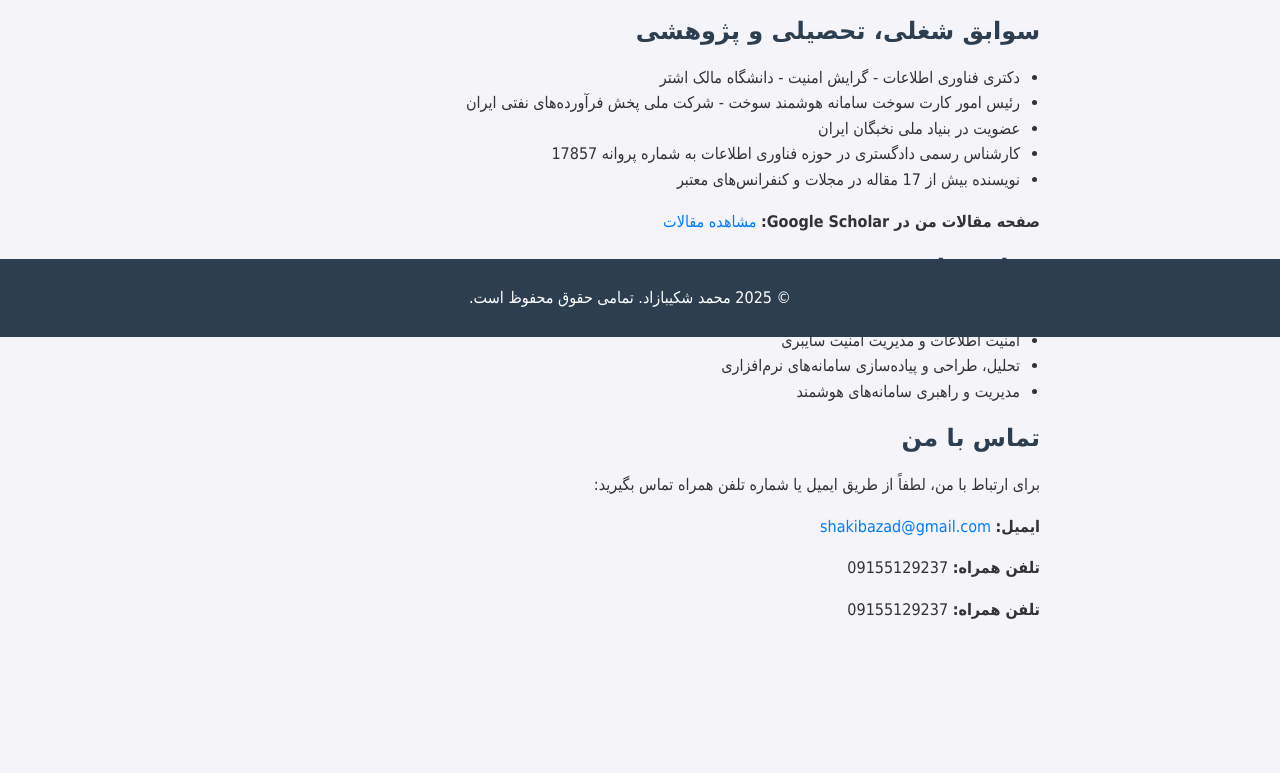
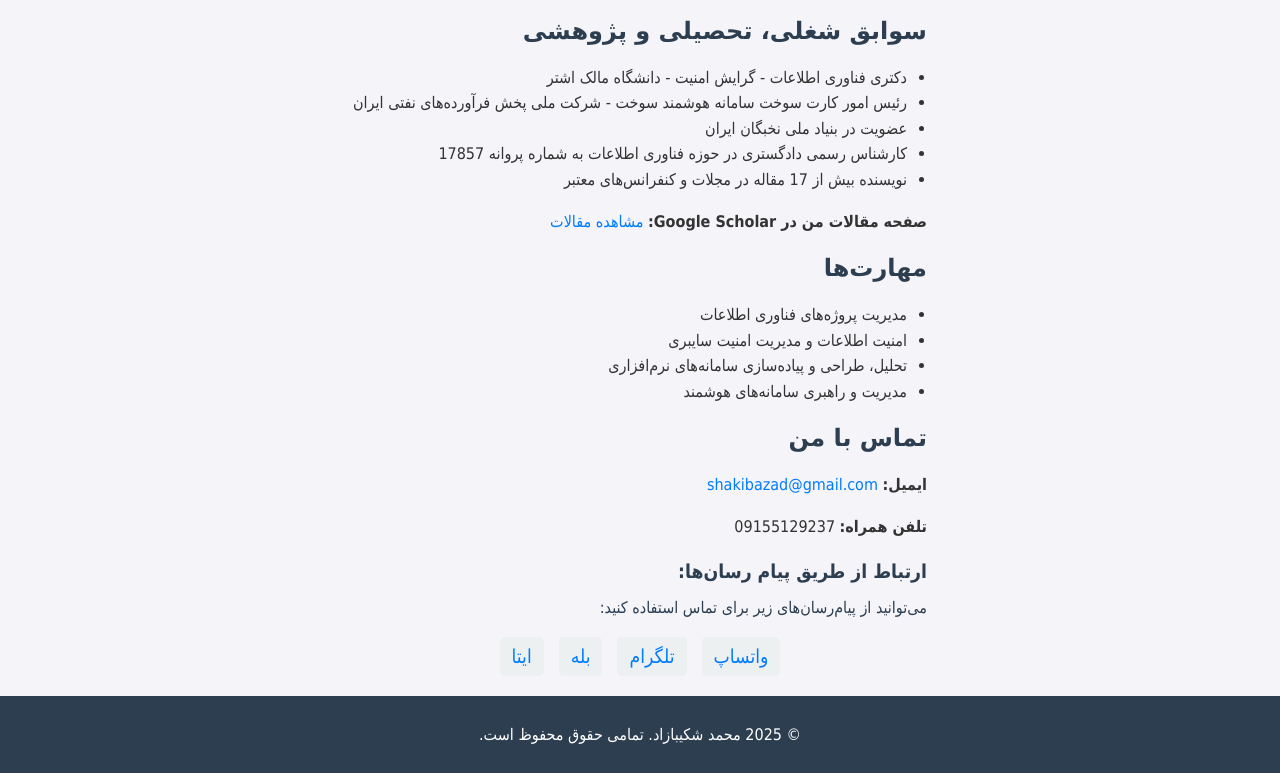
Before and after one commit to mshakibazad/shakibazad.github.io, a plain HTML site: page index.html in a window 1280 px wide. Shown: the part 463-1236 px from the top of the page. Before the commit the page ends 1122 px from the top, so only its background shows below. Drawn offline with Linux system fonts and the light colour scheme.

Commit message:
Update index.html

```diff
--- a/index.html
+++ b/index.html
@@ -13,6 +13,9 @@
             color: #333;
             direction: rtl;
             text-align: right;
+            min-height: 100vh;
+            display: flex;
+            flex-direction: column;
         }
         header {
             background-color: #2c3e50;
@@ -24,6 +27,7 @@
             padding: 20px;
             max-width: 800px;
             margin: 0 auto;
+            flex: 1;
         }
         h1, h2 {
             font-family: Verdana, sans-serif;
@@ -53,9 +57,7 @@
             color: white;
             padding: 10px;
             text-align: center;
-            position: fixed;
-            width: 100%;
-            bottom: 0;
+            margin-top: auto;
         }
         .profile-img {
             width: 150px;
@@ -63,6 +65,45 @@
             border-radius: 50%;
             border: 5px solid #2c3e50;
             object-fit: cover;
+            margin-bottom: 20px;
+        }
+        .contact-section {
+            margin-top: 20px;
+        }
+        .contact-info {
+            margin-bottom: 20px;
+        }
+        .contact-links {
+            margin-top: 10px;
+            text-align: center;
+            display: flex;
+            justify-content: center;
+            gap: 15px;
+            flex-wrap: wrap;
+        }
+        .contact-links a {
+            font-size: 1.2em; /* کاهش سایز فونت */
+            text-decoration: none;
+            color: #007bff;
+            background-color: #ecf0f1;
+            padding: 8px 12px;
+            border-radius: 5px;
+            transition: background-color 0.3s;
+        }
+        .contact-links a:hover {
+            background-color: #3498db;
+            color: white;
+        }
+        .contact-title {
+            font-size: 1.2em; /* کاهش سایز فونت */
+            color: #2c3e50;
+            margin-bottom: 15px;
+            font-weight: bold;
+        }
+        .contact-subtitle {
+            font-size: 1em; /* اندازه فونت کوچک‌تر */
+            color: #2c3e50;
+            margin-top: 10px;
             margin-bottom: 20px;
         }
     </style>
@@ -105,12 +146,22 @@
         </ul>
     </section>
 
-    <section>
+    <section class="contact-section">
         <h2>تماس با من</h2>
-        <p>برای ارتباط با من، لطفاً از طریق ایمیل یا شماره تلفن همراه تماس بگیرید:</p>
-        <p><strong>ایمیل:</strong> <a href="mailto:shakibazad@gmail.com">shakibazad@gmail.com</a></p>
-        <p><strong>تلفن همراه:</strong> 09155129237</p>
-        <p><strong>تلفن همراه:</strong> 09155129237</p>
+        <div class="contact-info">
+            <p><strong>ایمیل:</strong> <a href="mailto:shakibazad@gmail.com">shakibazad@gmail.com</a></p>
+            <p><strong>تلفن همراه:</strong> 09155129237</p>
+        </div>
+
+        <!-- اضافه کردن بخش پیام رسان ها به زیرمجموعه تماس با من -->
+        <div class="contact-title">ارتباط از طریق پیام رسان‌ها:</div>
+        <div class="contact-subtitle">می‌توانید از پیام‌رسان‌های زیر برای تماس استفاده کنید:</div>
+        <div class="contact-links">
+            <a href="https://wa.me/989155129237" target="_blank">واتساپ</a>
+            <a href="https://t.me/shakibazad" target="_blank">تلگرام</a>
+            <a href="https://bale.ai/shakibazad" target="_blank">بله</a>
+            <a href="https://eitaa.com/shakibazad" target="_blank">ایتا</a>
+        </div>
     </section>
 </main>
 
```
